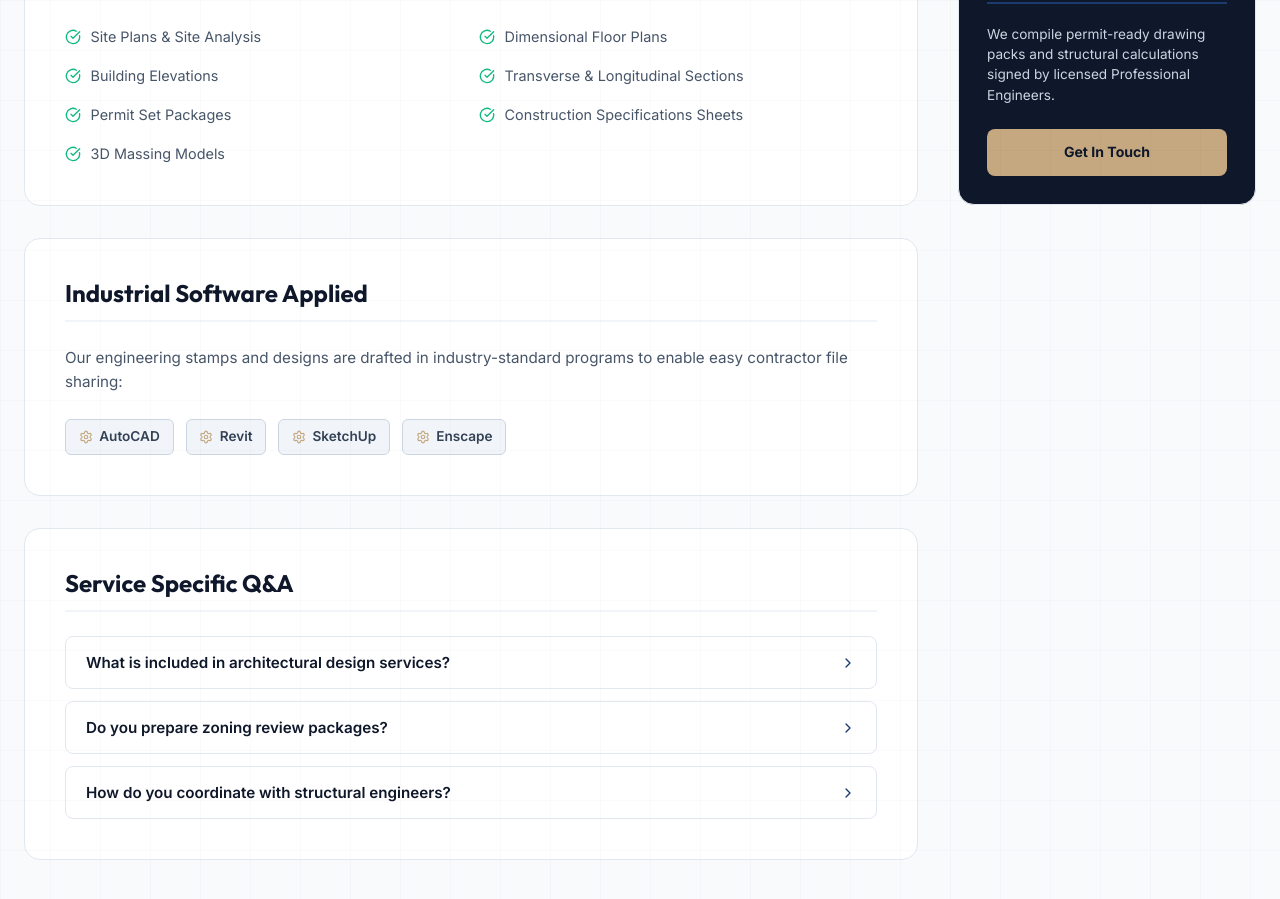
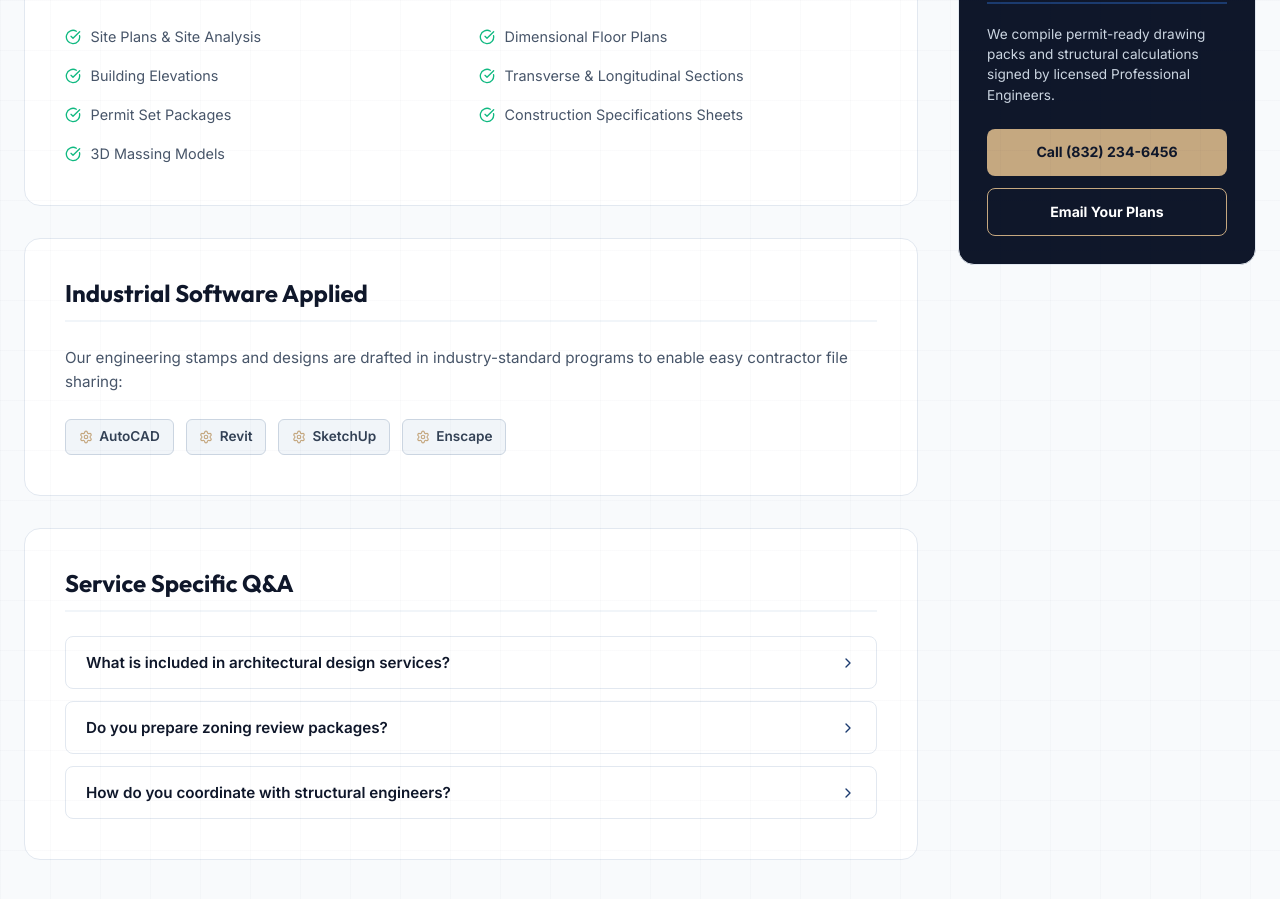
Before and after one commit to f2022266362-cpu/PrimeCost-Engineering-Service-, a React (Vite) app: page /services/architectural-design in a window 1280 px wide. Shown: the part 1900-2799 px from the top of the page. Built offline with nearby package versions, Linux system fonts and the light colour scheme; a web font is replaced by a local one.

Commit message:
Conversion: call/email CTAs on blog posts and service pages

```diff
--- a/src/pages/BlogPost.jsx
+++ b/src/pages/BlogPost.jsx
@@ -70,6 +70,12 @@ export default function BlogPost() {
           </div>
         </header>
 
+        <div style={styles.contactStrip}>
+          <strong style={{ color: '#0F2446' }}>Need this for your project?</strong>{' '}
+          Talk to a licensed engineer: <a href="tel:+18322346456" style={styles.stripLink}>(832) 234-6456</a>{' '}
+          or <a href={`mailto:Frank.moore@primecost.biz?subject=${encodeURIComponent('Quote request: ' + data.title)}`} style={styles.stripLink}>email your plans</a>.
+        </div>
+
         {post && post.content ? (
           <div
             className="article-content-body"
@@ -98,11 +104,17 @@ export default function BlogPost() {
           <h2 style={styles.ctaHeading}>Need PE-stamped drawings for your project?</h2>
           <p style={styles.ctaText}>
             PRIMECOST provides structural, MEP and architectural engineering with PE licensing across 49 states.
+            Call or email your drawings and we will tell you what it takes to get them sealed.
           </p>
           <div style={{ display: 'flex', gap: '1rem', justifyContent: 'center', flexWrap: 'wrap' }}>
-            <Link to="/services/structural-engineering" style={styles.ctaBtn}>Structural Engineering</Link>
-            <Link to="/services/permit-correction" style={styles.ctaBtnAlt}>Permit Corrections</Link>
+            <a href="tel:+18322346456" style={styles.ctaBtn}>Call (832) 234-6456</a>
+            <a href={`mailto:Frank.moore@primecost.biz?subject=${encodeURIComponent('Quote request: ' + data.title)}`} style={styles.ctaBtnAlt}>Email Your Plans</a>
           </div>
+          <p style={{ ...styles.ctaText, marginTop: '1rem', marginBottom: 0, fontSize: '0.85rem' }}>
+            Related: <Link to="/services/structural-engineering" style={styles.stripLink}>Structural Engineering</Link>{' · '}
+            <Link to="/services/sign-stamp-services" style={styles.stripLink}>PE Stamp Services</Link>{' · '}
+            <Link to="/services/permit-correction" style={styles.stripLink}>Permit Corrections</Link>
+          </p>
         </aside>
       </article>
     </div>
@@ -130,6 +142,11 @@ const styles = {
   faqItem: { padding: '1.25rem', backgroundColor: '#f8fafc', borderRadius: '8px', border: '1px solid #e2e8f0' },
   faqQ: { fontSize: '0.95rem', color: '#0F2446', margin: '0 0 0.4rem 0' },
   faqA: { fontSize: '0.88rem', color: '#475569', margin: 0, lineHeight: '1.5' },
+  contactStrip: {
+    backgroundColor: '#fdf8f0', borderLeft: '4px solid #c5a880', borderRadius: '6px',
+    padding: '0.85rem 1rem', fontSize: '0.92rem', color: '#334155', lineHeight: '1.5', marginBottom: '1.5rem',
+  },
+  stripLink: { color: '#0F2446', fontWeight: '700', textDecoration: 'underline' },
   ctaBox: {
     backgroundColor: '#f8fafc', border: '1px solid #e2e8f0', borderRadius: '12px',
     padding: '2rem', marginTop: '3rem', textAlign: 'center',
--- a/src/pages/ServicePage.jsx
+++ b/src/pages/ServicePage.jsx
@@ -712,10 +712,16 @@ export default function ServicePage() {
               We compile permit-ready drawing packs and structural calculations signed by licensed Professional Engineers.
             </p>
             <a
-              href="mailto:Frank.moore@primecost.biz"
+              href="tel:+18322346456"
               style={styles.sidebarCta}
             >
-              Get In Touch
+              Call (832) 234-6456
+            </a>
+            <a
+              href={`mailto:Frank.moore@primecost.biz?subject=${encodeURIComponent('Quote request: ' + service.name)}`}
+              style={{ ...styles.sidebarCta, backgroundColor: 'transparent', color: '#ffffff', border: '1.5px solid #c5a880', marginTop: '0.75rem' }}
+            >
+              Email Your Plans
             </a>
           </div>
         </div>
```
